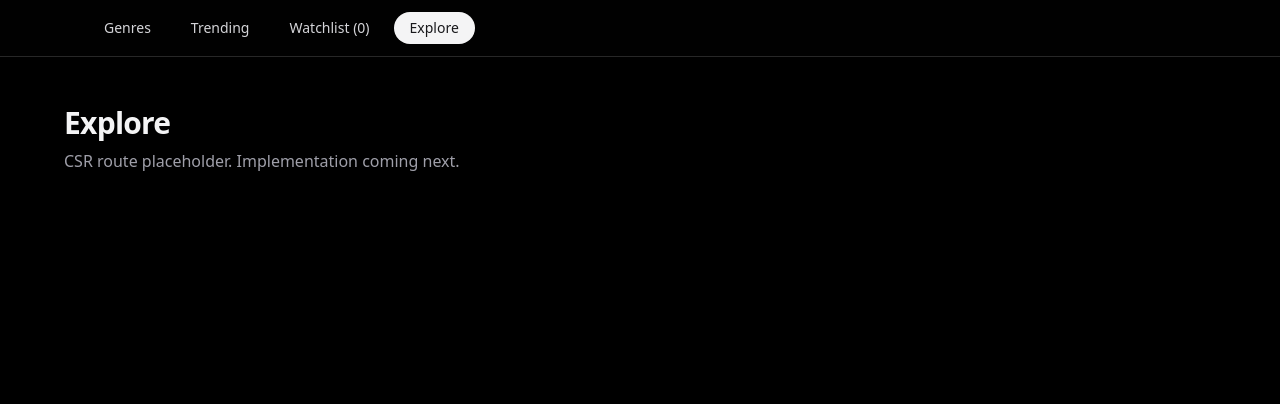
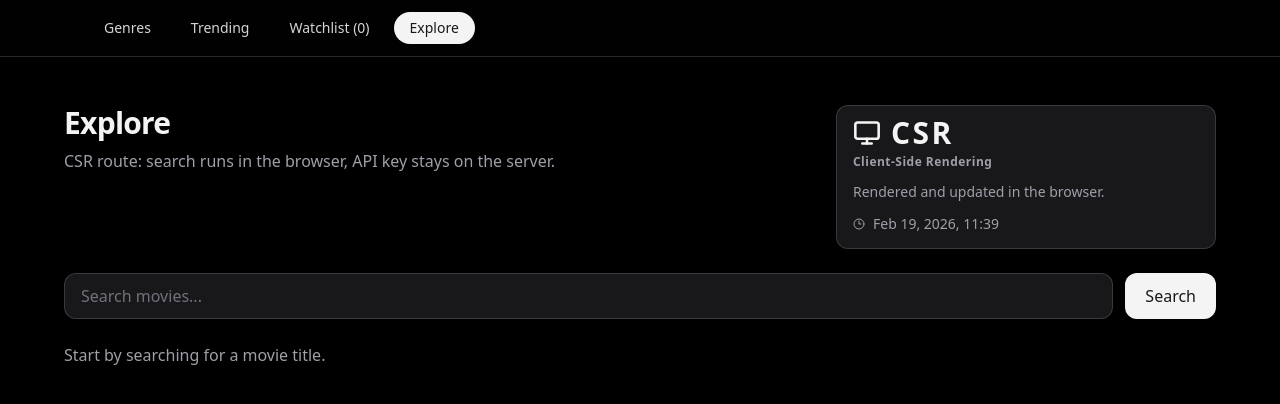
Before and after one commit to SilviuIordache/nextjs-rendering-modes, a Next.js app: page /explore in a window 1280 px wide. Shown: the top 404 px of the page. Built offline with nearby package versions, Linux system fonts and the light colour scheme.

Commit message:
Add CSR Explore search page

```diff
--- /dev/null
+++ b/app/api/search/route.ts
@@ -0,0 +1,38 @@
+import { NextRequest, NextResponse } from "next/server";
+
+export const dynamic = "force-dynamic";
+
+export async function GET(request: NextRequest) {
+  const query = request.nextUrl.searchParams.get("query")?.trim() ?? "";
+
+  if (!query) {
+    return NextResponse.json({ error: "Missing query parameter." }, { status: 400 });
+  }
+
+  const accessToken = process.env.TMDB_ACCESS_TOKEN;
+  if (!accessToken) {
+    return NextResponse.json(
+      { error: "Missing TMDB access token." },
+      { status: 500 },
+    );
+  }
+
+  const res = await fetch(
+    `https://api.themoviedb.org/3/search/movie?query=${encodeURIComponent(query)}`,
+    {
+      headers: {
+        Authorization: `Bearer ${accessToken}`,
+      },
+    },
+  );
+
+  if (!res.ok) {
+    return NextResponse.json(
+      { error: `TMDB request failed with status ${res.status}.` },
+      { status: res.status },
+    );
+  }
+
+  const data = await res.json();
+  return NextResponse.json(data);
+}
--- a/app/components/GeneratedAtCard.tsx
+++ b/app/components/RenderModeCard.tsx
@@ -1,13 +1,13 @@
 "use client";
 
 import { useEffect, useMemo, useState } from "react";
-import { Clock3, RefreshCw, Server, Wrench } from "lucide-react";
+import { Clock3, Monitor, RefreshCw, Server, Wrench } from "lucide-react";
 
-type GeneratedAtCardProps = {
+type RenderModeCardProps = {
   mode: string;
   modeFullName: string;
   modeDescription: string;
-  modeIcon: "ssg" | "isr" | "ssr";
+  modeIcon: "ssg" | "isr" | "ssr" | "csr";
   generatedAtIso: string;
   showRelative?: boolean;
 };
@@ -36,14 +36,14 @@ function formatRelative(iso: string) {
   return `${hours}h ago`;
 }
 
-export default function GeneratedAtCard({
+export default function RenderModeCard({
   mode,
   modeFullName,
   modeDescription,
   modeIcon,
   generatedAtIso,
   showRelative = false,
-}: GeneratedAtCardProps) {
+}: RenderModeCardProps) {
   const absolute = useMemo(() => formatGeneratedAt(generatedAtIso), [generatedAtIso]);
   const [relative, setRelative] = useState("just now");
 
@@ -61,6 +61,7 @@ export default function GeneratedAtCard({
     ssg: Wrench,
     isr: RefreshCw,
     ssr: Server,
+    csr: Monitor,
   }[modeIcon];
 
   return (
--- a/app/explore/page.tsx
+++ b/app/explore/page.tsx
@@ -1,13 +1,117 @@
+"use client";
+
+import { FormEvent, useState } from "react";
+import MovieCard from "@/app/components/MovieCard";
+import RenderModeCard from "@/app/components/RenderModeCard";
+
+type SearchResult = {
+  id: number;
+  title: string;
+  poster_path: string | null;
+  backdrop_path: string | null;
+  vote_average: number;
+  release_date: string | null;
+};
+
+type SearchResponse = {
+  results: SearchResult[];
+};
+
 export default function ExplorePage() {
+  const [generatedAtIso] = useState(() => new Date().toISOString());
+  const [query, setQuery] = useState("");
+  const [results, setResults] = useState<SearchResult[]>([]);
+  const [isLoading, setIsLoading] = useState(false);
+  const [error, setError] = useState<string | null>(null);
+
+  const onSubmit = async (event: FormEvent<HTMLFormElement>) => {
+    event.preventDefault();
+    const trimmedQuery = query.trim();
+
+    if (!trimmedQuery) {
+      setResults([]);
+      setError("Enter a movie title to search.");
+      return;
+    }
+
+    setIsLoading(true);
+    setError(null);
+
+    try {
+      const res = await fetch(`/api/search?query=${encodeURIComponent(trimmedQuery)}`);
+      if (!res.ok) {
+        throw new Error(`Search failed with status ${res.status}`);
+      }
+
+      const data = (await res.json()) as SearchResponse;
+      setResults(data.results ?? []);
+    } catch {
+      setResults([]);
+      setError("Search failed. Please try again.");
+    } finally {
+      setIsLoading(false);
+    }
+  };
+
   return (
     <main className="min-h-screen bg-zinc-50 px-6 py-12 dark:bg-black">
       <div className="mx-auto w-full max-w-6xl">
-        <h1 className="text-3xl font-bold tracking-tight text-zinc-900 dark:text-zinc-100">
-          Explore
-        </h1>
-        <p className="mt-2 text-zinc-600 dark:text-zinc-400">
-          CSR route placeholder. Implementation coming next.
-        </p>
+        <header className="flex flex-col gap-4 sm:flex-row sm:items-start sm:justify-between">
+          <div>
+            <h1 className="text-3xl font-bold tracking-tight text-zinc-900 dark:text-zinc-100">
+              Explore
+            </h1>
+            <p className="mt-2 text-zinc-600 dark:text-zinc-400">
+              CSR route: search runs in the browser, API key stays on the server.
+            </p>
+          </div>
+          <RenderModeCard
+            mode="CSR"
+            modeIcon="csr"
+            modeFullName="Client-Side Rendering"
+            modeDescription="Rendered and updated in the browser."
+            generatedAtIso={generatedAtIso}
+          />
+        </header>
+
+        <form onSubmit={onSubmit} className="mt-6 flex gap-3">
+          <input
+            value={query}
+            onChange={(event) => setQuery(event.target.value)}
+            type="text"
+            placeholder="Search movies..."
+            className="w-full rounded-xl border border-white/15 bg-zinc-900 px-4 py-2.5 text-zinc-100 outline-none placeholder:text-zinc-500 focus:border-zinc-500"
+          />
+          <button
+            type="submit"
+            disabled={isLoading}
+            className="rounded-xl bg-zinc-100 px-5 py-2.5 font-medium text-zinc-900 transition hover:bg-zinc-300 disabled:cursor-not-allowed disabled:opacity-70"
+          >
+            {isLoading ? "Searching..." : "Search"}
+          </button>
+        </form>
+
+        {error ? <p className="mt-4 text-rose-400">{error}</p> : null}
+
+        {!isLoading && !error && results.length === 0 ? (
+          <p className="mt-6 text-zinc-400">
+            Start by searching for a movie title.
+          </p>
+        ) : null}
+
+        <section className="mt-8 grid gap-4 sm:grid-cols-2 md:grid-cols-3 lg:grid-cols-4">
+          {results.map((movie) => (
+            <MovieCard
+              key={movie.id}
+              movieId={movie.id}
+              title={movie.title}
+              posterPath={movie.poster_path}
+              backdropPath={movie.backdrop_path}
+              voteAverage={movie.vote_average}
+              releaseDate={movie.release_date}
+            />
+          ))}
+        </section>
       </div>
     </main>
   );
--- a/app/genres/[id]/page.tsx
+++ b/app/genres/[id]/page.tsx
@@ -1,6 +1,6 @@
 import Link from "next/link";
 import { notFound } from "next/navigation";
-import GeneratedAtCard from "@/app/components/GeneratedAtCard";
+import RenderModeCard from "@/app/components/RenderModeCard";
 import MovieCard from "@/app/components/MovieCard";
 import { getMovieGenres, getMoviesByGenre } from "../tmdb";
 
@@ -67,7 +67,7 @@ export default async function GenrePage({ params }: GenrePageProps) {
               Popular titles in this genre.
             </p>
           </div>
-          <GeneratedAtCard
+          <RenderModeCard
             mode="SSG"
             modeIcon="ssg"
             modeFullName="Static Site Generation"
--- a/app/genres/page.tsx
+++ b/app/genres/page.tsx
@@ -1,5 +1,5 @@
 import Link from "next/link";
-import GeneratedAtCard from "@/app/components/GeneratedAtCard";
+import RenderModeCard from "@/app/components/RenderModeCard";
 import GenreCard from "./GenreCard";
 import { getGenresWithBackdrops } from "./tmdb";
 
@@ -27,7 +27,7 @@ export default async function GenresPage() {
               Pick a genre to continue to its page.
             </p>
           </div>
-          <GeneratedAtCard
+          <RenderModeCard
             mode="SSG"
             modeIcon="ssg"
             modeFullName="Static Site Generation"
--- a/app/trending/page.tsx
+++ b/app/trending/page.tsx
@@ -1,4 +1,4 @@
-import GeneratedAtCard from "@/app/components/GeneratedAtCard";
+import RenderModeCard from "@/app/components/RenderModeCard";
 import MovieCard from "@/app/components/MovieCard";
 import { getTrendingMovies } from "@/app/genres/tmdb";
 
@@ -26,7 +26,7 @@ export default async function TrendingPage() {
               ISR demo: this page revalidates every 60 seconds.
             </p>
           </div>
-          <GeneratedAtCard
+          <RenderModeCard
             mode="ISR"
             modeIcon="isr"
             modeFullName="Incremental Static Regeneration"
--- a/app/watchlist/page.tsx
+++ b/app/watchlist/page.tsx
@@ -1,4 +1,4 @@
-import GeneratedAtCard from "@/app/components/GeneratedAtCard";
+import RenderModeCard from "@/app/components/RenderModeCard";
 import WatchlistGrid from "./WatchlistGrid";
 
 export const dynamic = "force-dynamic";
@@ -18,7 +18,7 @@ export default function WatchlistPage() {
               Movies saved in your local watchlist.
             </p>
           </div>
-          <GeneratedAtCard
+          <RenderModeCard
             mode="SSR"
             modeIcon="ssr"
             modeFullName="Server-Side Rendering"
```
